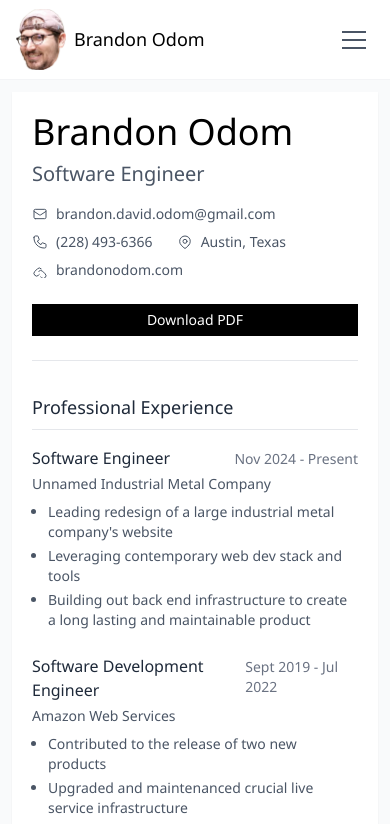
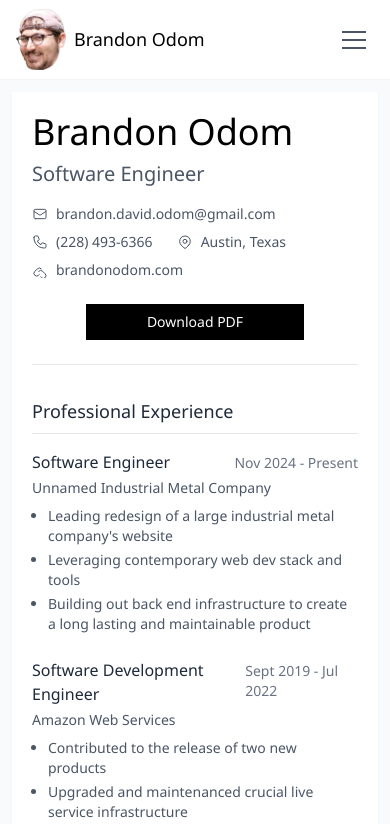
Before and after one commit to girrig/brandonodom.com, a Next.js app in the folder brandonodom.com/: page /resume in a window 390 px wide. Shown: the top 824 px of the page. Built offline with nearby package versions, Linux system fonts and the light colour scheme.

Commit message:
Improved download PDF button formatting on mobile

```diff
--- a/brandonodom.com/app/(root)/resume/page.tsx
+++ b/brandonodom.com/app/(root)/resume/page.tsx
@@ -106,10 +106,10 @@ const Page = () => {
               </div>
 
               {/* Mobile Download PDF button (visible only on mobile) */}
-              <div className="sm:hidden mt-4">
+              <div className="sm:hidden mt-4 flex justify-center">
                 <button
                   onClick={handleDownloadPdf}
-                  className="w-full px-3 py-1.5 bg-black text-white text-sm hover:bg-gray-800 transition-colors"
+                  className="w-2/3 px-4 py-2 bg-black text-white text-sm hover:bg-gray-800 transition-colors"
                 >
                   Download PDF
                 </button>
```
